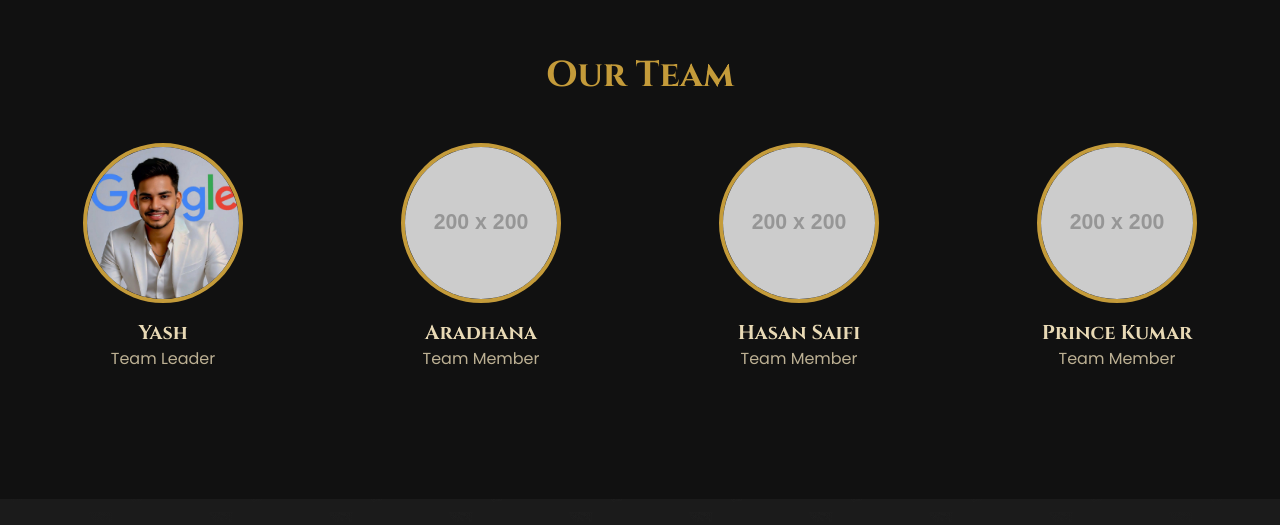
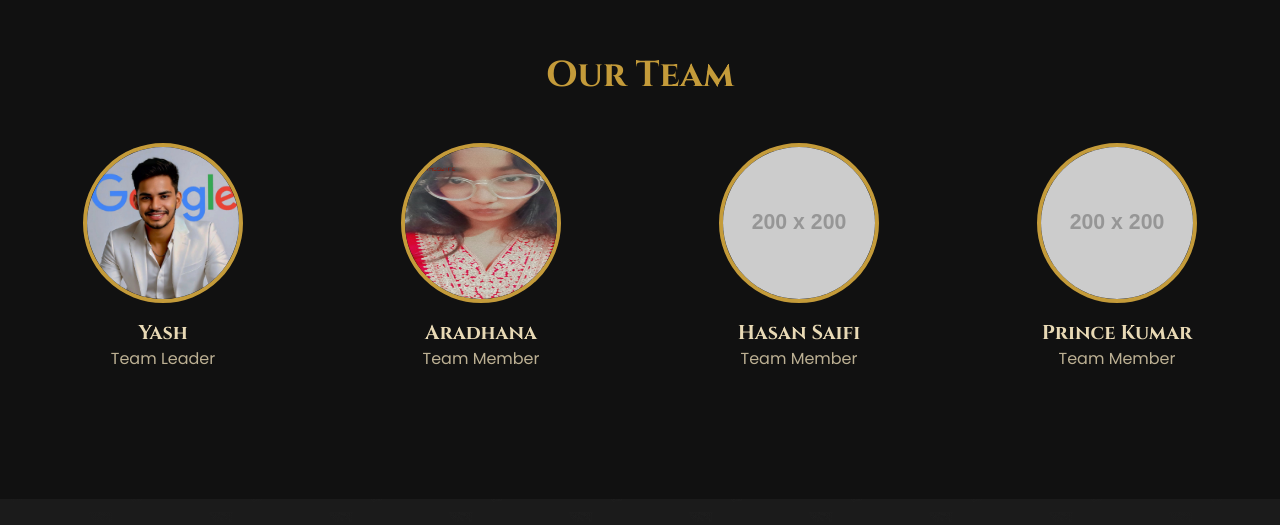
Before and after one commit to Yashhh0101/VEDAIBYYASH, a plain HTML site: page index.html in a window 1280 px wide. Shown: the part 2759-3284 px from the top of the page. Drawn offline with nearby package versions, Linux system fonts and the light colour scheme; placeholder pictures from the web are drawn by us.

Commit message:
Update index.html

```diff
--- a/index.html
+++ b/index.html
@@ -390,7 +390,7 @@
                         <p class="opacity-80">Team Leader</p>
                     </div>
                      <!-- Team Member 2 (Aradhana) --><div class="text-center scroll-reveal" style="transition-delay: 100ms;">
-                        <img src="https://placehold.co/200x200/e8d9b5/1b1b1b?text=A" alt="Aradhana's Photo" class="w-40 h-40 rounded-full mx-auto mb-4 border-4" style="border-color: var(--color-primary);">
+                        <img src="aaru.jpg" alt="Aradhana's Photo" class="w-40 h-40 rounded-full mx-auto mb-4 border-4" style="border-color: var(--color-primary);">
                         <h3 class="text-xl font-bold">Aradhana</h3>
                         <p class="opacity-80">Team Member</p>
                     </div>
```
